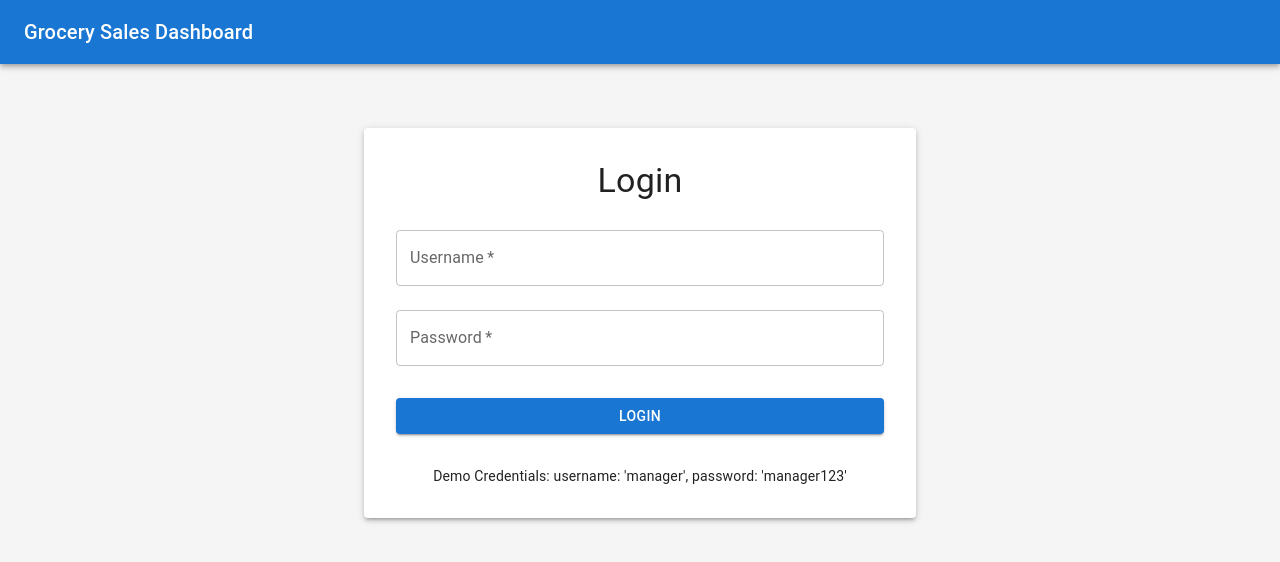
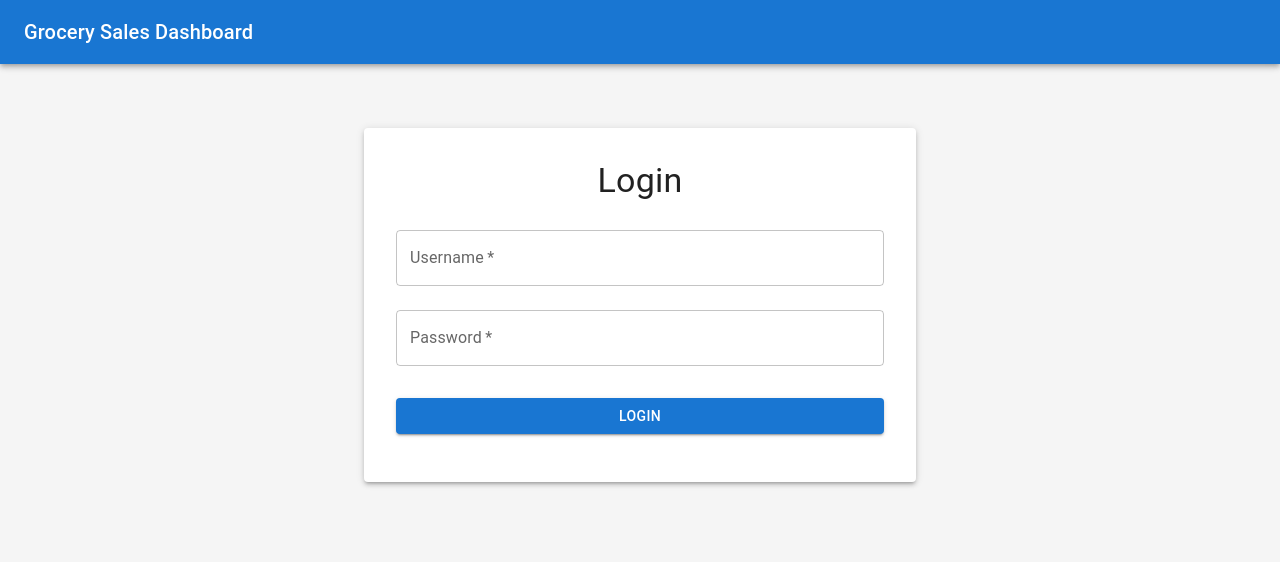
Before and after one commit to Ahmedhkhawaja/Farming-Project, a React (Create React App) app in the folder frontend/: page /login in a window 1280 px wide. Shown: the top 562 px of the page. Built offline with nearby package versions, Linux system fonts and the light colour scheme; no server answers.

Commit message:
removed the exposed manager credentials

```diff
--- a/frontend/src/components/Auth/Login.jsx
+++ b/frontend/src/components/Auth/Login.jsx
@@ -91,12 +91,6 @@
                         {loading ? 'Logging in...' : 'Login'}
                     </Button>
                 </form>
-
-                <Box sx={{ mt: 2, textAlign: 'center' }}>
-                    <Typography variant="body2">
-                        Demo Credentials: username: 'manager', password: 'manager123'
-                    </Typography>
-                </Box>
             </Paper>
         </Container>
     );
```
